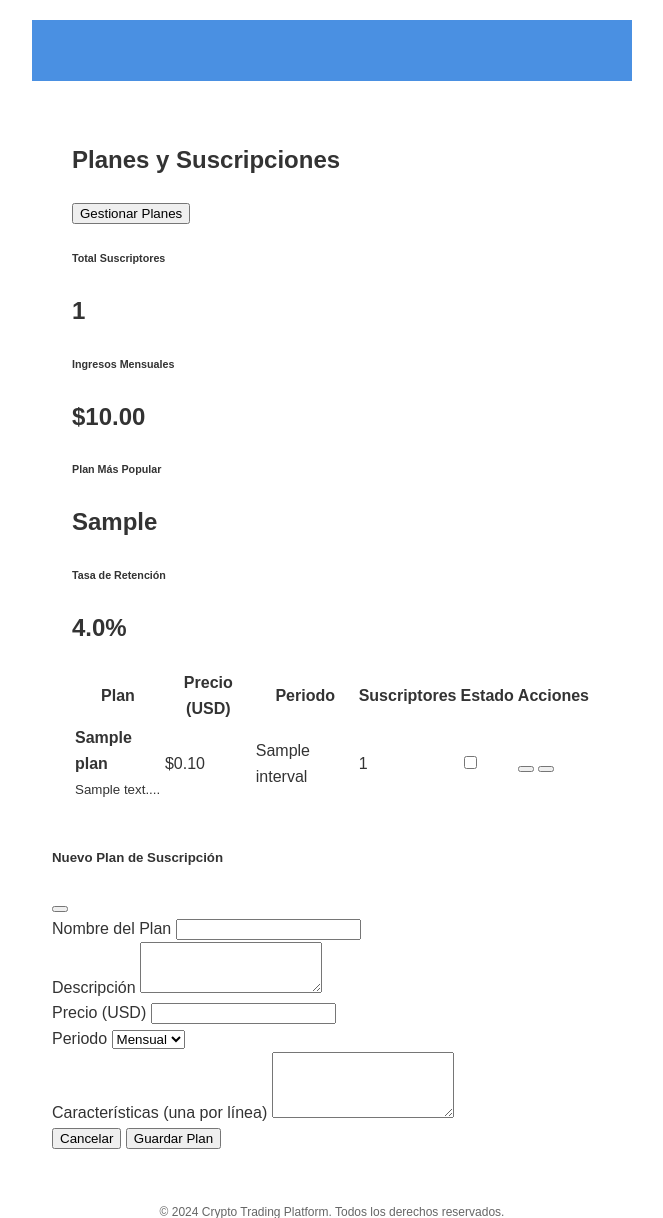
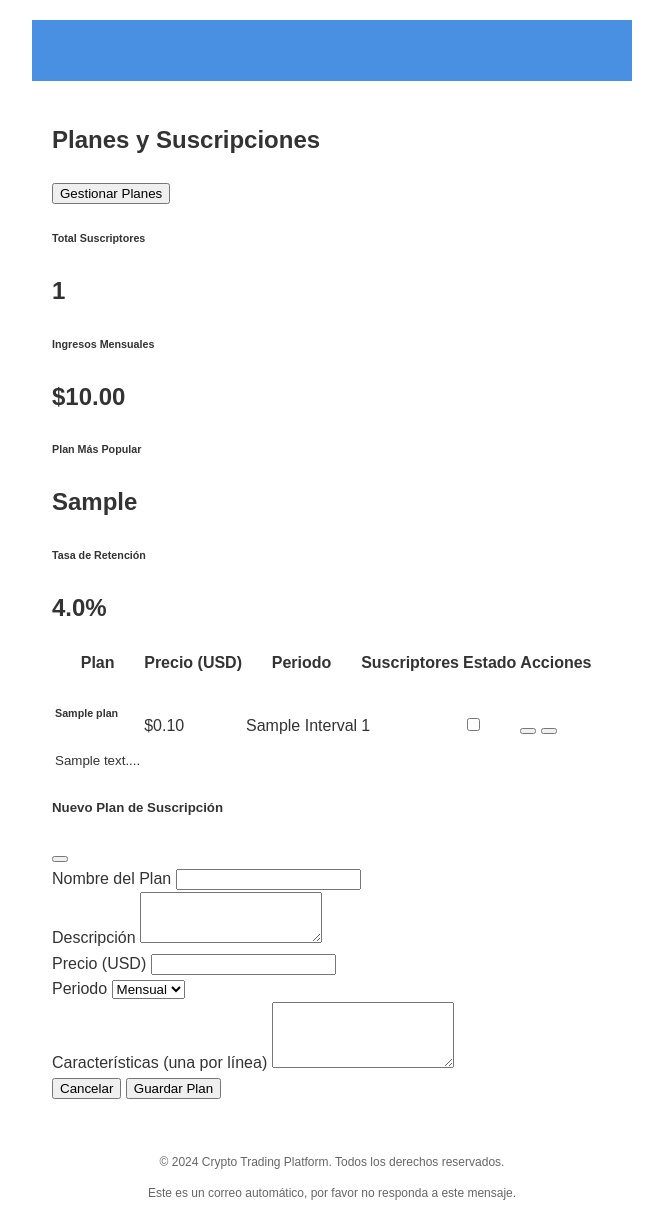
Before and after one commit to tbg-ia/TGB-IA, a Python web app: template app/templates/admin/settings/subscription_plans.html in a window 1280 px wide. Shown: the top 1218 px of the page, without its empty margins (308-971 px from the left). Run offline with Jinja, Linux system fonts and the light colour scheme; the template is opened without the code that fills it: most values are stand-ins (such as "Sample title", 1, 10 or a date in 2020).

Commit message:
Agent query: ¿La página de gestión de planes muestra correctamente las estadísticas y la tabla con el nuevo diseño oscuro?
Improve subscription plans page styling and layout.

Screenshot: https://storage.googleapis.com/screenshot-production-us-central1/e9dd3937-21b8-446a-bd67-a1e5fcb2e183/2da28a65-1932-46f4-a9ea-b8003de173aa.jpg

```diff
--- a/app/templates/admin/settings/subscription_plans.html
+++ b/app/templates/admin/settings/subscription_plans.html
@@ -1,75 +1,74 @@
 {% extends "base.html" %}
 
 {% block content %}
-<div class="container py-4">
+<div class="container-fluid py-4">
     <div class="d-flex justify-content-between align-items-center mb-4">
-        <h2>Planes y Suscripciones</h2>
+        <h2 class="mb-0">Planes y Suscripciones</h2>
         <button class="btn btn-primary" data-bs-toggle="modal" data-bs-target="#newPlanModal">
-            <i class="bi bi-gear me-2"></i>Gestionar Planes
+            <i class="bi bi-gear-fill me-2"></i>Gestionar Planes
         </button>
     </div>
 
     <!-- Estadísticas Generales -->
-    <div class="row mb-4">
+    <div class="row g-4 mb-4">
         <div class="col-md-3">
-            <div class="card">
+            <div class="card border-0 bg-dark">
                 <div class="card-body">
                     <h6 class="card-subtitle mb-2 text-muted">Total Suscriptores</h6>
-                    <h2 class="card-title mb-0">{{ stats.total_subscribers }}</h2>
+                    <h2 class="card-title display-6 mb-0">{{ stats.total_subscribers }}</h2>
                 </div>
             </div>
         </div>
         <div class="col-md-3">
-            <div class="card">
+            <div class="card border-0 bg-dark">
                 <div class="card-body">
                     <h6 class="card-subtitle mb-2 text-muted">Ingresos Mensuales</h6>
-                    <h2 class="card-title mb-0">${{ "%.2f"|format(stats.monthly_revenue) }}</h2>
+                    <h2 class="card-title display-6 mb-0">${{ "%.2f"|format(stats.monthly_revenue) }}</h2>
                 </div>
             </div>
         </div>
         <div class="col-md-3">
-            <div class="card">
+            <div class="card border-0 bg-dark">
                 <div class="card-body">
                     <h6 class="card-subtitle mb-2 text-muted">Plan Más Popular</h6>
-                    <h2 class="card-title mb-0">{{ stats.most_popular_plan|title }}</h2>
+                    <h2 class="card-title display-6 mb-0">{{ stats.most_popular_plan|title }}</h2>
                 </div>
             </div>
         </div>
         <div class="col-md-3">
-            <div class="card">
+            <div class="card border-0 bg-dark">
                 <div class="card-body">
                     <h6 class="card-subtitle mb-2 text-muted">Tasa de Retención</h6>
-                    <h2 class="card-title mb-0">{{ "%.1f"|format(stats.retention_rate) }}%</h2>
+                    <h2 class="card-title display-6 mb-0">{{ "%.1f"|format(stats.retention_rate) }}%</h2>
                 </div>
             </div>
         </div>
     </div>
 
     <!-- Lista de Planes -->
-    <div class="card">
-        <div class="card-body">
+    <div class="card border-0 bg-dark">
+        <div class="card-body p-0">
             <div class="table-responsive">
-                <table class="table">
+                <table class="table table-dark table-hover align-middle mb-0">
                     <thead>
                         <tr>
-                            <th>Plan</th>
-                            <th>Precio (USD)</th>
-                            <th>Periodo</th>
-                            <th>Suscriptores</th>
-                            <th>Estado</th>
-                            <th>Acciones</th>
+                            <th class="border-0">Plan</th>
+                            <th class="border-0">Precio (USD)</th>
+                            <th class="border-0">Periodo</th>
+                            <th class="border-0">Suscriptores</th>
+                            <th class="border-0">Estado</th>
+                            <th class="border-0">Acciones</th>
                         </tr>
                     </thead>
                     <tbody>
                         {% for plan in plans %}
                         <tr>
                             <td>
-                                <strong>{{ plan.name }}</strong>
-                                <br>
+                                <h6 class="mb-0">{{ plan.name }}</h6>
                                 <small class="text-muted">{{ plan.description[:50] }}...</small>
                             </td>
                             <td>${{ "%.2f"|format(plan.price/100) }}</td>
-                            <td>{{ plan.interval }}</td>
+                            <td>{{ plan.interval|title }}</td>
                             <td>{{ plan.subscriber_count }}</td>
                             <td>
                                 <div class="form-check form-switch">
@@ -79,14 +78,18 @@
                                 </div>
                             </td>
                             <td>
-                                <button class="btn btn-sm btn-outline-primary me-2"
-                                        onclick="editPlan('{{ plan.stripe_price_id }}')">
-                                    <i class="bi bi-pencil"></i>
-                                </button>
-                                <button class="btn btn-sm btn-outline-danger"
-                                        onclick="deletePlan('{{ plan.stripe_price_id }}')">
-                                    <i class="bi bi-trash"></i>
-                                </button>
+                                <div class="btn-group">
+                                    <button class="btn btn-sm btn-outline-light"
+                                            onclick="editPlan('{{ plan.stripe_price_id }}')"
+                                            title="Editar">
+                                        <i class="bi bi-pencil"></i>
+                                    </button>
+                                    <button class="btn btn-sm btn-outline-danger"
+                                            onclick="deletePlan('{{ plan.stripe_price_id }}')"
+                                            title="Eliminar">
+                                        <i class="bi bi-trash"></i>
+                                    </button>
+                                </div>
                             </td>
                         </tr>
                         {% endfor %}
```
Also changed, not shown: image.png.
